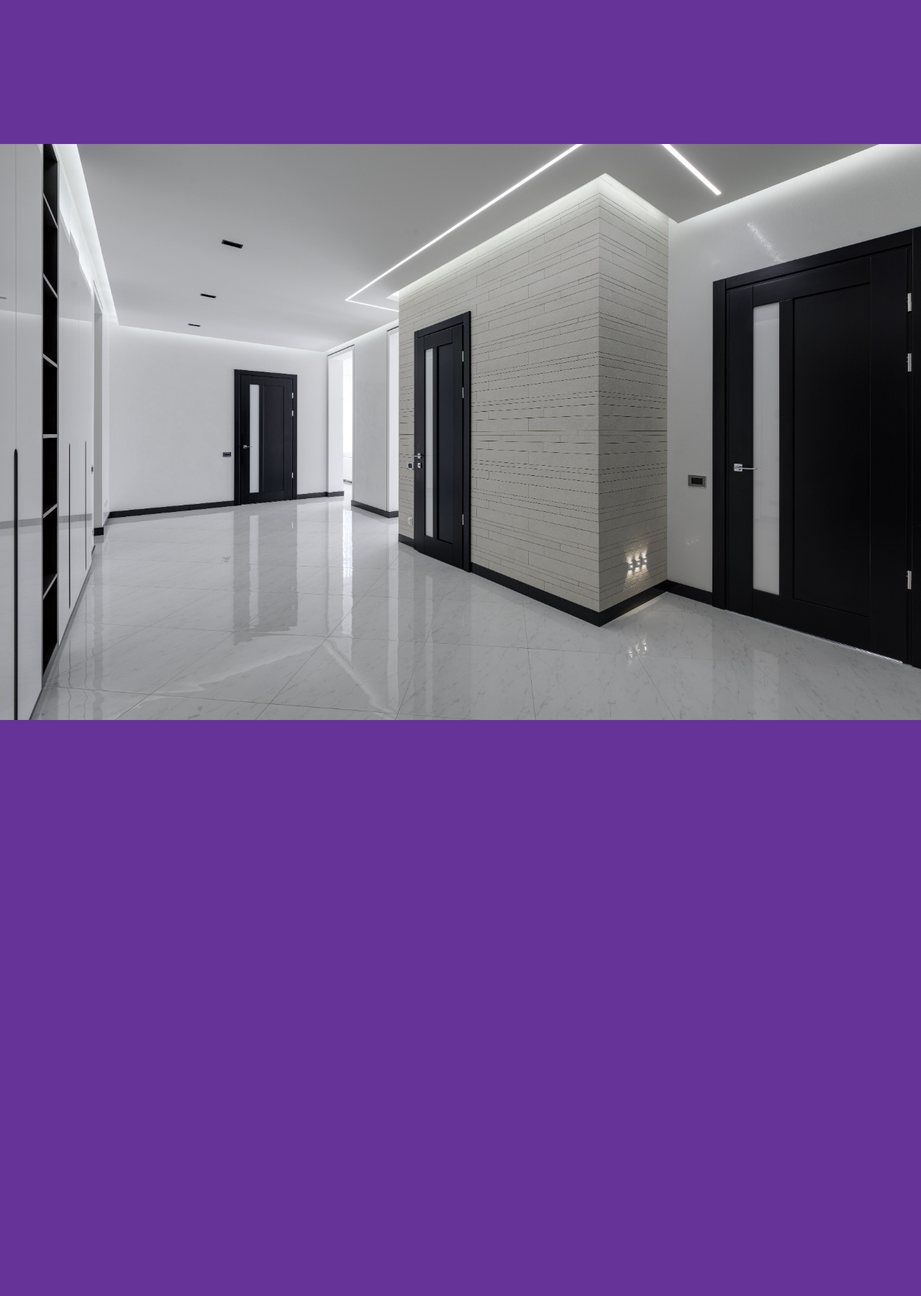
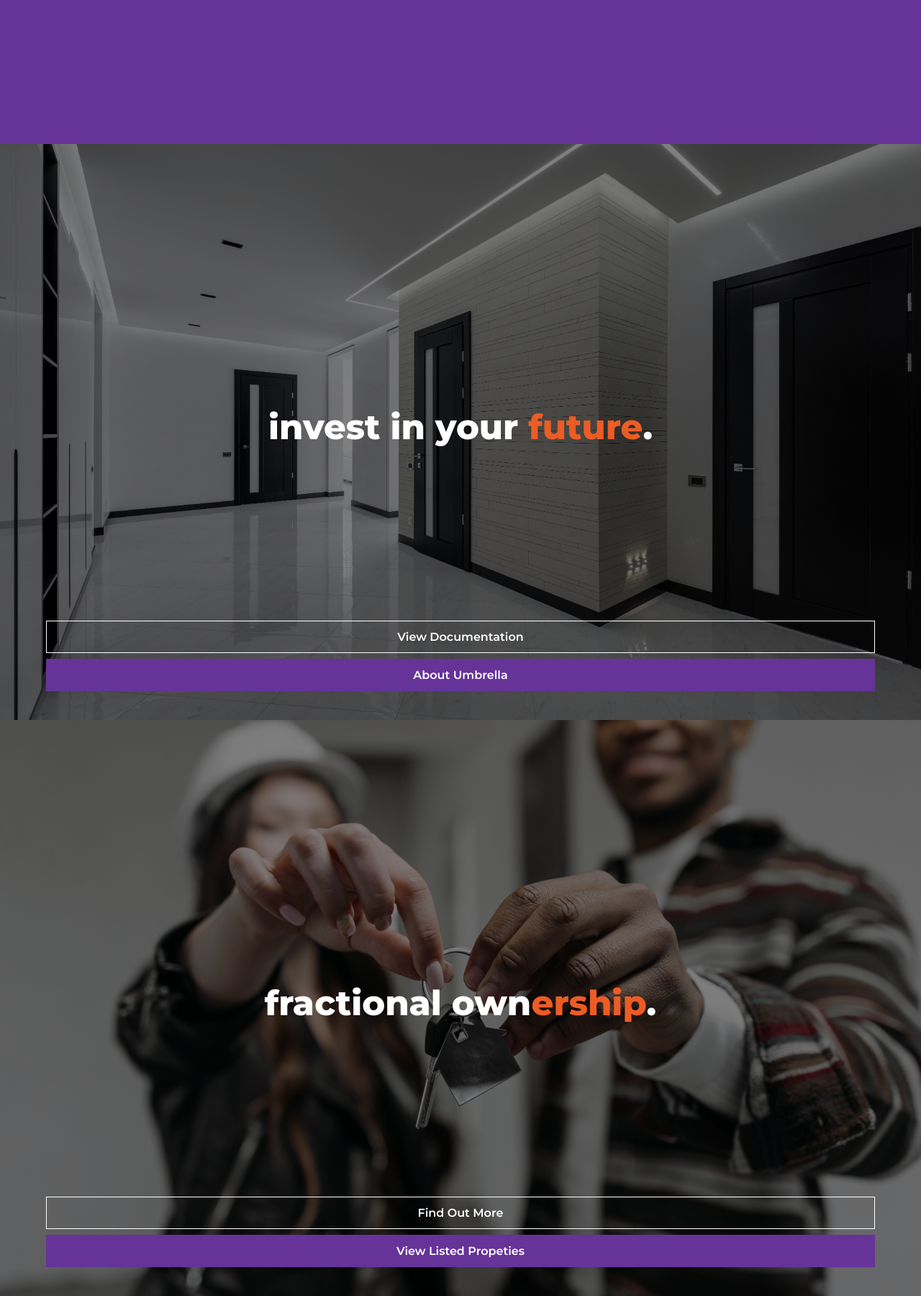
Before and after one commit to kayc0des/Umbrella, a Flask app: template umbrella-app/templates/index.html in a window 1280 px wide. Shown: the part 600-2400 px from the top of the page at 72% size. Before the commit the page ends 1600 px from the top, so only its background shows below. Run offline with Flask 3, Linux system fonts and the light colour scheme; the template is opened without the code that fills it, so the values that code supplies are empty.

Commit message:
home page 70% completed

```diff
--- a/umbrella-app/static/index.js
+++ b/umbrella-app/static/index.js
@@ -52,9 +52,9 @@ function handleKeyDown(e) {
     }
 }
 
-function scrollToSection(sectionIndex) {
-    window.scrollTo({
-        top: sections[sectionIndex].offsetTop,
-        behavior: 'smooth'
-    });
-}
+// function scrollToSection(sectionIndex) {
+//     window.scrollTo({
+//         top: sections[sectionIndex].offsetTop,
+//         behavior: 'smooth'
+//     });
+// }
--- a/umbrella-app/static/indexstyle.css
+++ b/umbrella-app/static/indexstyle.css
@@ -2,6 +2,11 @@
 
 /* When an element has a "border-box" box-sizing, its padding and border widths are included in its total
 width and height, ensuring that the element's content remains a consistent size regardless of padding and border settings.s */
+
+:root {
+    --color-primary: #663399;
+    --color-secondary: #ec5c24;
+}
 
 *, *::before, *::after {
     padding: 0;
@@ -9,7 +14,7 @@ width and height, ensuring that the element's content remains a consistent size
     box-sizing: border-box;
 }
 
-body, input {
+body, input, a {
     font-family: 'Montserrat', sans-serif;
 }
 
@@ -126,9 +131,3 @@ html {
 .nav-item .nav-link {
     color: white;
 }
-
-.docs {
-    background-image: url(../static/asset/img/house.jpg);
-    background-size: cover;
-    background-position: center;
-}
--- /dev/null
+++ b/umbrella-app/static/sectionstyles.css
@@ -0,0 +1,123 @@
+@import url('https://fonts.googleapis.com/css2?family=Montserrat:wght@200;300;400;600;800&display=swap');
+
+/* When an element has a "border-box" box-sizing, its padding and border widths are included in its total
+width and height, ensuring that the element's content remains a consistent size regardless of padding and border settings.s */
+
+:root {
+    --color-primary: #663399;
+    --color-secondary: #ec5c24;
+}
+
+*, *::before, *::after {
+    padding: 0;
+    margin: 0;
+    box-sizing: border-box;
+}
+
+body, input, a {
+    font-family: 'Montserrat', sans-serif;
+}
+
+html {
+    scroll-behavior: smooth;
+    transition: all 300ms ease;
+}
+.container {
+    width: 100%;
+}
+
+.docs {
+    background-image: url(../static/asset/img/house.jpg);
+    background-size: cover;
+    background-position: center;
+    display: flex;
+    flex-direction: column;
+    justify-content: flex-end;
+    align-items: center;
+    height: 100vh;
+    z-index: 1;
+}
+
+.docs::before,
+.fraction::before {
+    content: "";
+    position: absolute;
+    background-color: rgba(0, 0, 0, 0.5); /* Adjust the last value (0.1) to control the opacity of the overlay */
+    z-index: 0;/* Place the overlay behind the content */
+    width: 100%;
+    height: 100%;
+    z-index: 2;
+}
+
+.centered-text {
+    text-align: center;
+    margin-bottom: 15rem;
+    z-index: 5;
+    font-size: 1.5rem;
+    color: white;
+}
+
+
+.docs .docs-btn,
+.fraction .fraction-btn {
+    width: 90vw;
+    margin-bottom: 2rem;
+    z-index: 10;
+}
+
+
+.docs .docs-btn button,
+.fraction .fraction-btn button {
+    width: 90vw;
+    padding: 0.75rem;
+    margin-bottom: 0.5rem;
+    background: transparent;
+    border: 1px solid white;
+}
+
+.docs .docs-btn button:first-child:hover,
+.fraction .fraction-btn button:first-child:hover {
+    background: black;
+    border: 1px solid black;
+}
+
+.docs .docs-btn button:last-child,
+.fraction .fraction-btn button:last-child {
+    background: #663399;
+    border: 1px solid #663399;
+}
+
+.docs .docs-btn button:last-child:hover,
+.fraction .fraction-btn button:hover {
+    background: var(--color-secondary);
+    border: 1px solid var(--color-secondary);
+}
+
+.docs .docs-btn button a[href="docs.html"],
+.fraction .fraction-btn button a[target="_blank"] {
+    text-decoration: none;
+    background-color: none;
+    color: white;
+    font-weight: 600;
+    font-size: 1rem;
+}
+
+.docs .docs-btn button a[href="about.html"],
+.fraction .fraction-btn button a[href="properties.html"] {
+    text-decoration: none;
+    background-color: none;
+    color: white;
+    font-weight: 600;
+    font-size: 1rem;
+}
+
+.fraction {
+    background-image: url(../static/asset/img/keys.jpg);
+    background-size: cover;
+    background-position: center;
+    display: flex;
+    flex-direction: column;
+    justify-content: flex-end;
+    align-items: center;
+    height: 100vh;
+}
--- a/umbrella-app/templates/index.html
+++ b/umbrella-app/templates/index.html
@@ -5,6 +5,7 @@
     <meta name="viewport" content="width=device-width, initial-scale=1.0">
     <title>Umbrella</title>
     <link rel="stylesheet" href="../static/indexstyle.css">
+    <link rel="stylesheet" href="../static/sectionstyles.css">
 </head>
 <body>
     <div class="container">
@@ -40,7 +41,22 @@
         </div>
     </div>
     <div id="section2" class="docs section">
-
+        <div class="centered-text">
+            <h1>invest in your <span style="color: #ec5c24;">future</span>.</h1>
+        </div>
+        <div class="docs-btn">
+            <button class="btn-1"><a href="docs.html">View Documentation</a></button>
+            <button class="btn-2""><a href="about.html">About Umbrella</a></button>
+        </div>
+    </div>
+    <div id="section3" class="fraction section">
+        <div class="centered-text">
+            <h1>fractional own<span style="color: #ec5c24;">ership</span>.</h1>
+        </div>
+        <div class="fraction-btn">
+            <button class="btn-1"><a href="https://www.pacaso.com/blog/pros-cons-fractional-ownership" target="_blank">Find Out More</a></button>
+            <button class="btn-2""><a href="properties.html">View Listed Propeties</a></button>
+        </div>
     </div>
     <script src="../static/index.js"></script>
 </body>
```
